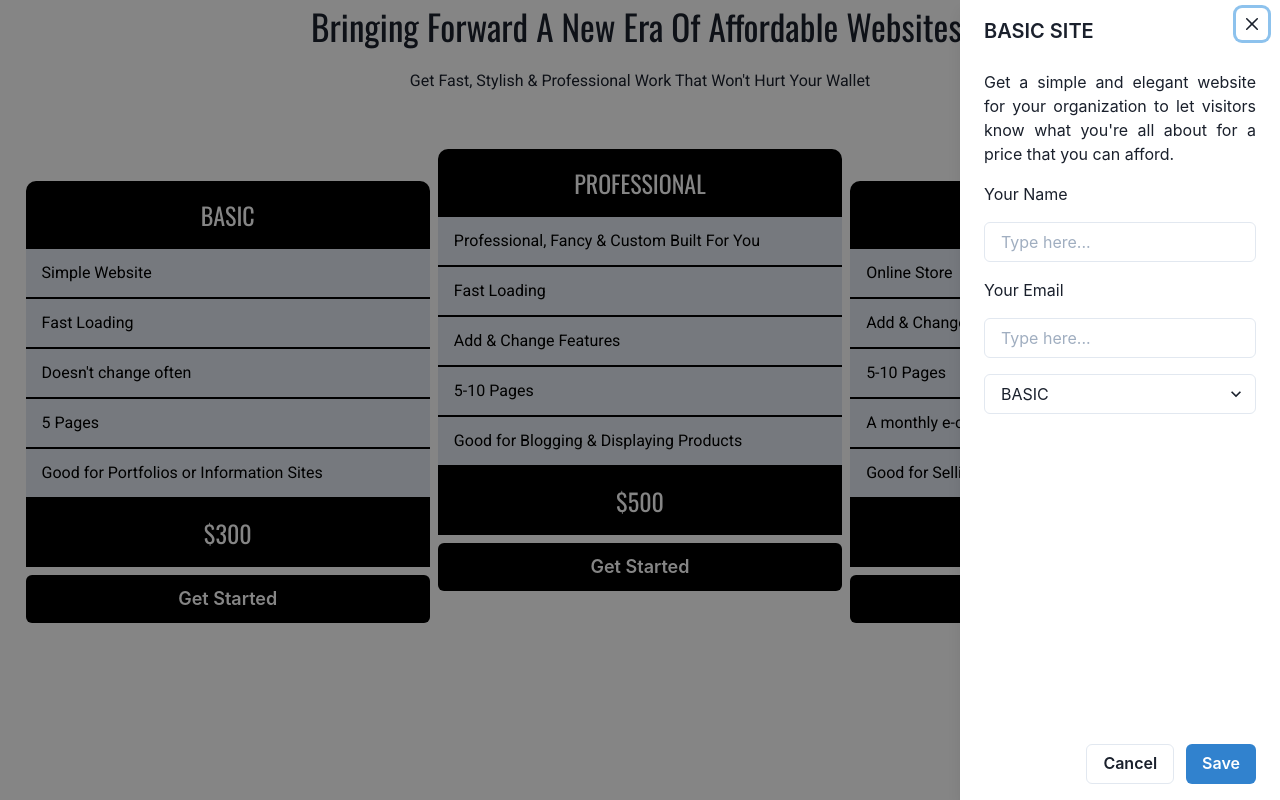
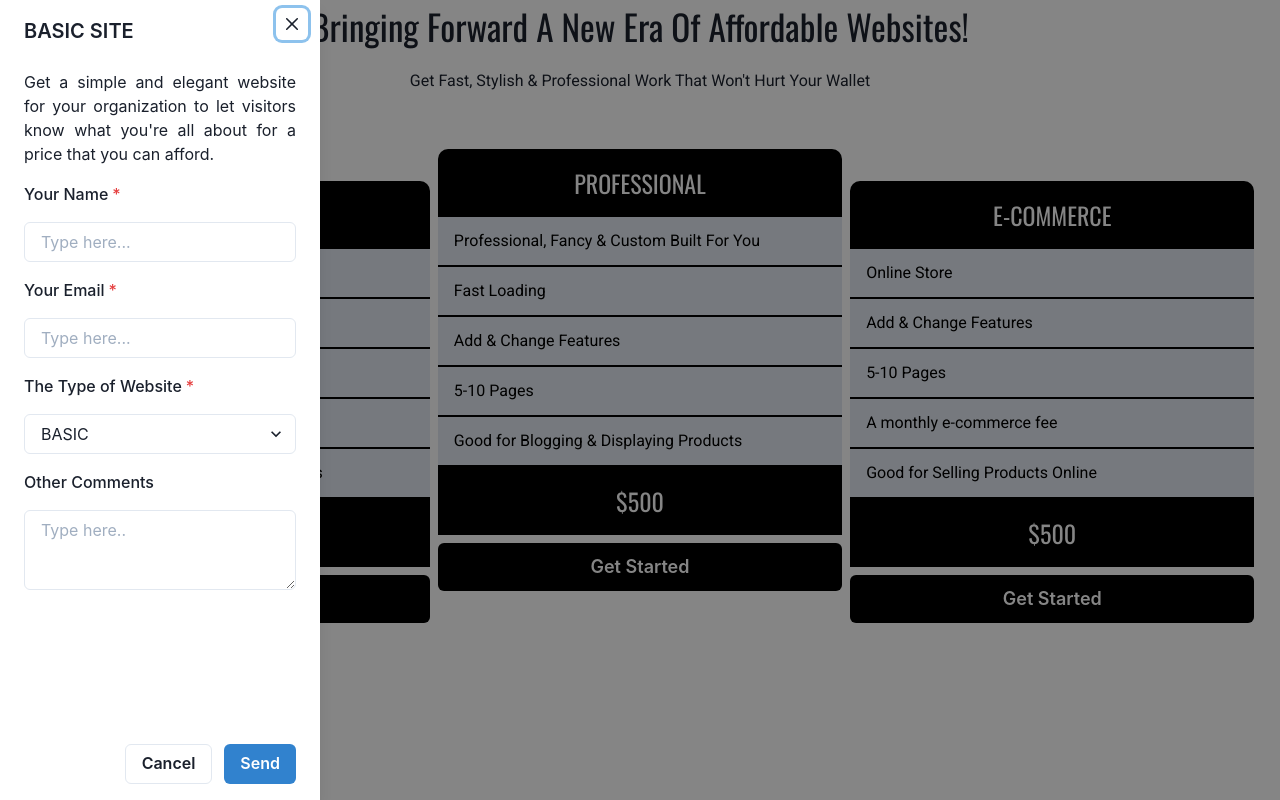
Before and after one commit to rubydevco/rubydev-tempsite, a React (Create React App) app: page /getting-started in a window 1280 px wide. Both pictures are taken after a click on the link "BASIC". Built offline with nearby package versions, Linux system fonts and the light colour scheme; no server answers.

Commit message:
added most slider features and connected form to google sheet

```diff
--- a/package.json
+++ b/package.json
@@ -9,6 +9,7 @@
     "@testing-library/jest-dom": "^5.16.1",
     "@testing-library/react": "^12.1.2",
     "@testing-library/user-event": "^13.5.0",
+    "axios": "^0.24.0",
     "framer-motion": "^5.5.5",
     "react": "^17.0.2",
     "react-dom": "^17.0.2",
--- a/src/components/GettingStarted/Slider.js
+++ b/src/components/GettingStarted/Slider.js
@@ -1,3 +1,6 @@
+import { useState } from 'react';
+import axios from 'axios';
+import { SHEETS_KEY } from '../../secret';
 import {
   Drawer,
   DrawerBody,
@@ -8,16 +11,37 @@ import {
   DrawerCloseButton,
   Input,
   Button,
-  Text,
   Select,
+  FormControl,
+  FormLabel,
+  Textarea,
 } from '@chakra-ui/react';
 
 const Slider = ({ isOpen, onClose, btnRef, type }) => {
+  const [name, setName] = useState('');
+  const [email, setEmail] = useState('');
+  const [selectedType, setSelectedType] = useState(type.title);
+  const [comments, setComments] = useState('');
+  const onSubmit = (e) => {
+    e.preventDefault();
+
+    const newSubmission = {
+      name: name,
+      email: email,
+      selectedType: selectedType,
+      comments: comments,
+    };
+
+    axios.post(SHEETS_KEY, newSubmission).then((response) => {
+      console.log(response);
+      onClose();
+    });
+  };
   return (
     <>
       <Drawer
         isOpen={isOpen}
-        placement='right'
+        placement='left'
         onClose={onClose}
         finalFocusRef={btnRef}
       >
@@ -36,14 +60,32 @@ const Slider = ({ isOpen, onClose, btnRef, type }) => {
             >
               {type.description}
             </h2>
-            <Text my={4}>Your Name</Text>
-            <Input placeholder='Type here...' />
-            <Text my={4}>Your Email</Text>
-            <Input placeholder='Type here...' />
-            <Select my={4}>
+            <form id='form' method='POST' onSubmit={onSubmit}>
+              <FormControl isRequired>
+                <FormLabel my={4}>Your Name</FormLabel>
+                <Input
+                  placeholder='Type here...'
+                  onChange={(e) => setName(e.target.value)}
+                  id='name'
+                  name='name'
+                />
+              </FormControl>
+              <FormControl isRequired>
+                <FormLabel my={4}>Your Email</FormLabel>
+                <Input
+                  placeholder='Type here...'
+                  type='email'
+                  onChange={(e) => setEmail(e.target.value)}
+                />
+              </FormControl>
+              <FormControl isRequired>
+                <FormLabel my={4}>The Type of Website</FormLabel>
+                <Select onChange={(e) => setSelectedType(e.target.value)}>
                   <option value={type.title}>{type.title}</option>
                   <option
-                value={type.title === 'PROFESSIONAL' ? 'BASIC' : 'PROFESSIONAL'}
+                    value={
+                      type.title === 'PROFESSIONAL' ? 'BASIC' : 'PROFESSIONAL'
+                    }
                   >
                     {type.title === 'PROFESSIONAL' ? 'BASIC' : 'PROFESSIONAL'}
                   </option>
@@ -52,14 +94,24 @@ const Slider = ({ isOpen, onClose, btnRef, type }) => {
                   >
                     {type.title === 'E-COMMERCE' ? 'BASIC' : 'E-COMMERCE'}
                   </option>
+                  <option value='Not Sure'>Note Sure</option>
                 </Select>
+              </FormControl>
+              <FormLabel my={4}>Other Comments</FormLabel>
+              <Textarea
+                placeholder='Type here..'
+                onChange={(e) => setComments(e.target.value)}
+              ></Textarea>
+            </form>
           </DrawerBody>
 
           <DrawerFooter>
             <Button variant='outline' mr={3} onClick={onClose}>
               Cancel
             </Button>
-            <Button colorScheme='blue'>Save</Button>
+            <Button type='submit' form='form' colorScheme='blue'>
+              Send
+            </Button>
           </DrawerFooter>
         </DrawerContent>
       </Drawer>
```
Also changed, not shown: 2 other files (tests, documents, lock files or other folders). Lines whose indentation alone changed are shown as unchanged.
